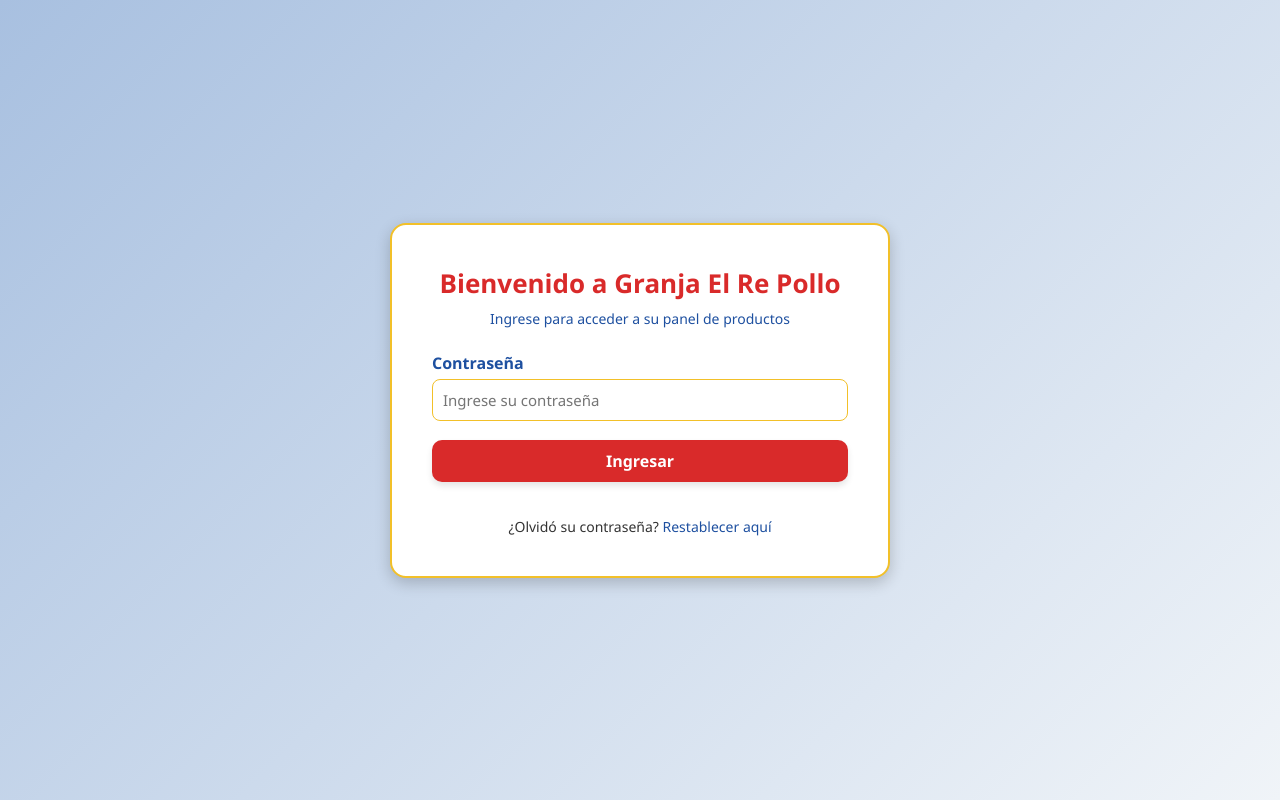
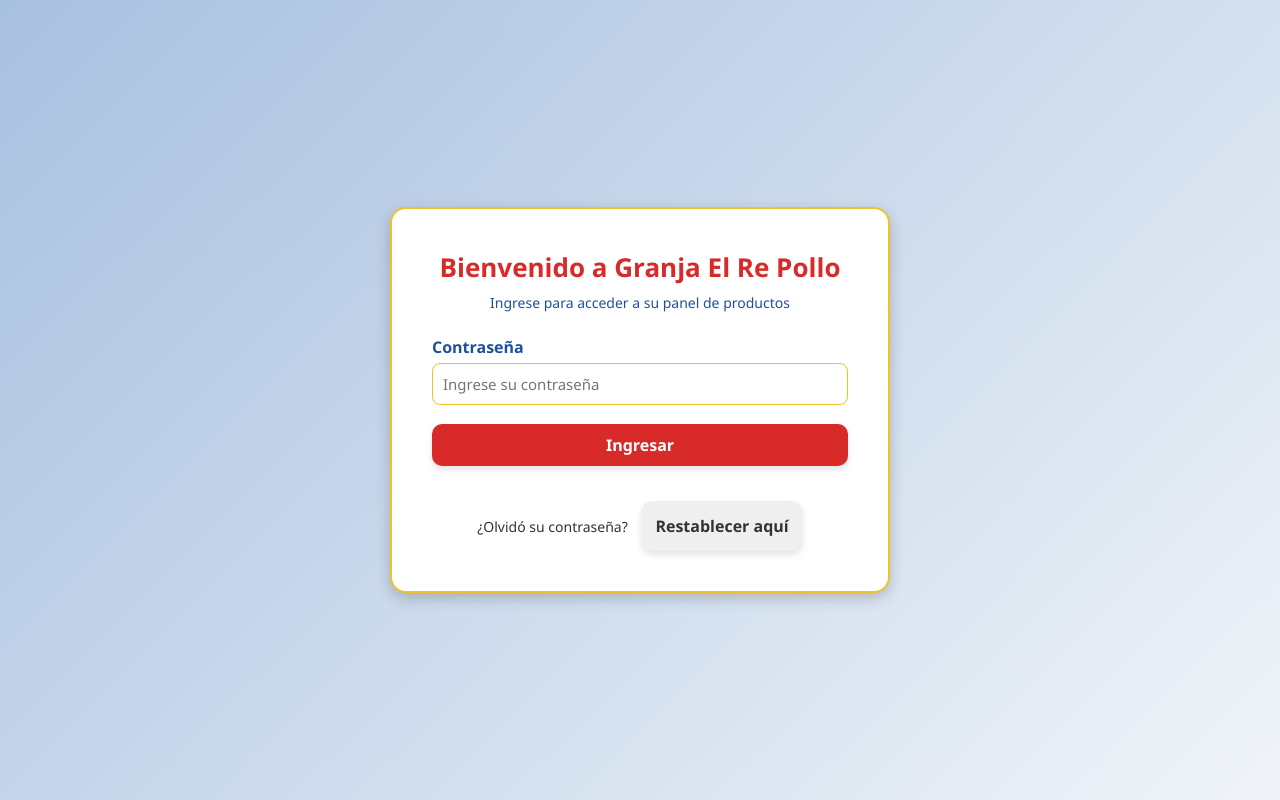
Before and after one commit to fabricaricato/carteleria-digital-el-re-pollo, a React (Vite) app: page / in a window 1280 px wide. Built offline with nearby package versions, Linux system fonts and the light colour scheme.

Commit message:
ruteo de botón de restablecimiento de contraseña establecido

```diff
--- a/src/index.css
+++ b/src/index.css
@@ -114,6 +114,17 @@
 .texto-registro a:hover {
   text-decoration: underline;
 }
+
+.boton-restablecer-contrasena{
+  color: var(--color-texto-oscuro);
+  margin-left: 10px;
+}
+
+.boton-restablecer-contrasena:hover{
+  background-color: var(--color-blanco-hover);
+  transform: scale(1.03);
+}
+
 
 /* Animación de entrada */
 @keyframes aparecer {
--- a/src/router/RouterApp.jsx
+++ b/src/router/RouterApp.jsx
@@ -2,6 +2,7 @@ import { BrowserRouter, Routes, Route } from "react-router-dom";
 import Acceso from "../views/Acceso";
 import Home from "../views/Home";
 import PanelPrecios from "../views/PanelPrecios";
+import Restablecer from "../views/Restablecer"
 
 const RouterApp = () => {
   return (
@@ -9,7 +10,8 @@ const RouterApp = () => {
       <Routes>
         <Route path="/" element={<Acceso />} />
         <Route path="/home" element={<Home />} />
-        <Route path="/panel" element={<PanelPrecios/>} />
+        <Route path="/panel" element={<PanelPrecios />} />
+        <Route path="/restablecer-contraseña" element={<Restablecer />} />
       </Routes>
     </BrowserRouter>
   )
--- a/src/views/Acceso.jsx
+++ b/src/views/Acceso.jsx
@@ -3,19 +3,21 @@ import { useNavigate } from "react-router-dom";
 
 export default function Acceso() {
   const [contrasena, setContrasena] = useState();
+  const [pass, setPass] = useState("0000");
   const navigate = useNavigate();
-  const manejarBotonAcceso = (e) => {
+
+  const manejarEnvio = (e) => {
     e.preventDefault();
-
-    // Validar que la contraseña ingresada coincida
-    if (contrasena) {
+    if (contrasena === pass) {
       alert("¡Acceso correcto!");
       navigate("/home");
     } else {
-      alert("Contraseña incorrecta");
+      alert("Contraseña incorrecta, ingrese nuevamente");
     }
   };
-
+  const restablecerContrasena = () => {
+    navigate("/restablecer-contraseña")
+  }
   return (
     <div className="contenedor-login">
       <div className="tarjeta-login">
@@ -35,12 +37,12 @@ export default function Acceso() {
             />
           </div>
 
-          <button onClick={manejarBotonAcceso} className="boton">
+          <button onClick={manejarEnvio} className="boton">
             Ingresar
           </button>
 
           <p className="texto-registro">
-            ¿Olvidó su contraseña? <a href="#">Restablecer aquí</a>
+            ¿Olvidó su contraseña? <button className="boton-restablecer-contrasena" onClick={restablecerContrasena}>Restablecer aquí</button>
           </p>
         </form>
       </div>
--- /dev/null
+++ b/src/views/Restablecer.jsx
@@ -0,0 +1,7 @@
+const Restablecer = () => {
+  return (
+    <h1></h1>
+  )
+}
+
+export default Restablecer
```
